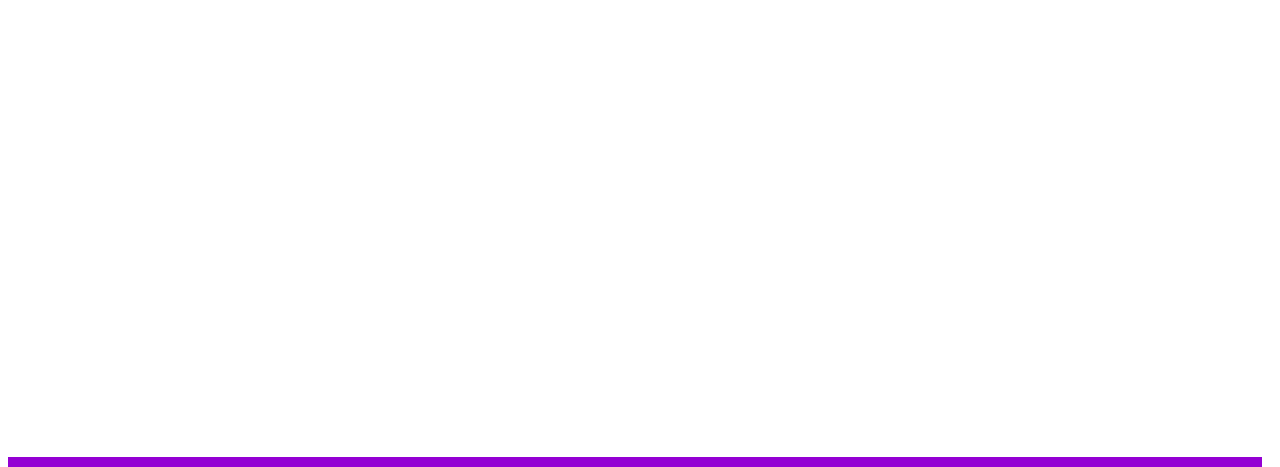
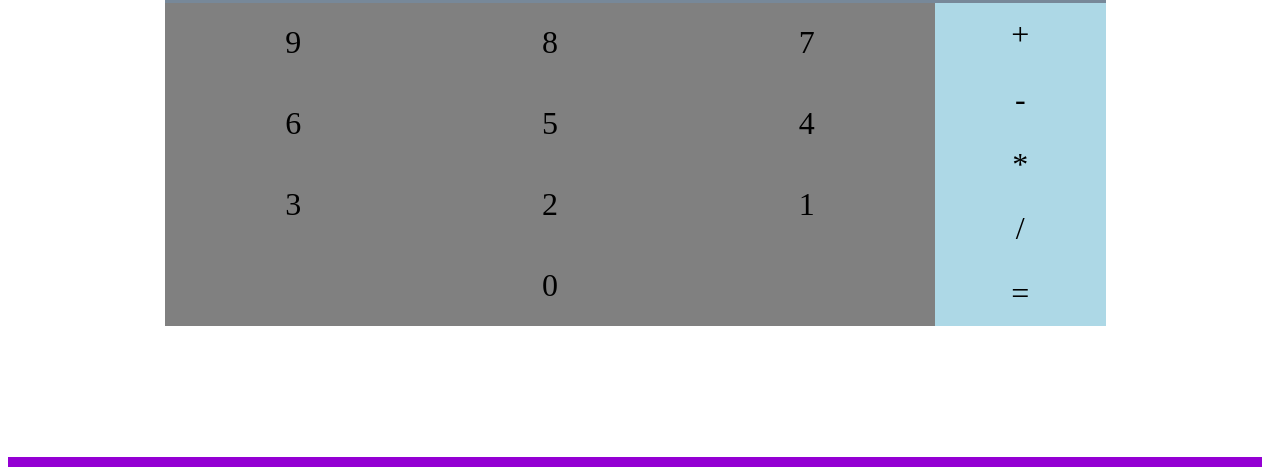
Before and after one commit to siraht/Calculator, a plain HTML site: page index.html in a window 1280 px wide. Shown: the part 263-730 px from the top of the page. Drawn offline with Linux system fonts and the light colour scheme.

Commit message:
Buttons mostly completely added

```diff
--- a/index.html
+++ b/index.html
@@ -22,6 +22,23 @@
 
     <main class="main">
 
+        <div class="calculator">
+            <div class="results">
+
+            </div>
+            <div class="bottomHalf">
+
+                <div class="numberInput">
+
+                </div>
+
+                <div class="operators">
+
+                </div>
+
+            </div>
+        </div>
+
     </main>
 
     <footer class="footer flex row nav">
--- a/main.js
+++ b/main.js
@@ -0,0 +1,45 @@
+// Setting JS DOM selectors
+const body = document.querySelector('.body');
+const main = document.querySelector('.main');
+const calculator = document.querySelector('.calculator');
+const numberInput = document.querySelector('.numberInput');
+const operators = document.querySelector('.operators');
+const results = document.querySelector('.results');
+
+// Evaluation functions
+const add = (num, num2) => {
+    return num + num2;
+}
+const subtract = (num, num2) => {
+    return num - num2;
+}
+const multiply = (num, num2) => {
+    return num * num2;
+}
+const divide = (num, num2) => {
+    return num / num2;
+}
+const operate = (func, num, num2) => {
+    return func(num, num2)
+}
+
+// Create HTMl calculator
+// Create number buttons
+const operatorsArray = ['+', '-', '*', '/', '='];
+for (let i = 0; i < 5; i++) {
+    newDiv = document.createElement('div');
+    newDiv.classList.add('operatorButton');
+    newDiv.textContent = `${operatorsArray[i]}`
+    operators.appendChild(newDiv);
+}
+
+// Create operator buttons
+for (let index = 9; index >= 0; index--) {
+    newDiv = document.createElement('div');
+    newDiv.classList.add('numberButton');
+    newDiv.textContent = `${index}`
+    numberInput.appendChild(newDiv);
+}
+
+
+results.textContent = '183747';
--- a/style.css
+++ b/style.css
@@ -25,7 +25,72 @@
 }
 
 .main {
+    width: 100%;
+    height: 100%;
+    display: flex;
+    flex-direction: column;
+    justify-content: center;
+    align-items: center;
+}
 
+.calculator {
+    width: 75%;
+    height: 60%;
+    background-color: lightblue;
+    display: flex;
+    flex-direction: column;
+}
+
+.results {
+    flex-grow: 2;
+    background-color: lightslategray;
+    display: flex;
+    align-items: center;
+    font-size: 2rem;
+    padding-left: 2rem;
+}
+
+.bottomHalf {
+    flex-grow: 8;
+    display: flex;
+    flex-direction: row;
+}
+
+.numberInput {
+    flex-grow: 8;
+    background-color: grey;
+    display: flex;
+    flex-direction: row;
+    flex-wrap: wrap;
+    justify-content: center;
+    align-items: center;
+}
+
+.numberButton {
+    flex-grow: 8;
+    width: 33%;
+    height: 25%;
+    display: flex;
+    justify-content: center;
+    align-items: center;
+    font-size: 2rem;
+    padding: 0;
+}
+
+.operators {
+    flex-grow: 2;
+    flex-shrink: 2;
+    display: flex;
+    flex-direction: column;
+}
+
+.operatorButton {
+    flex-grow: 1;
+    display: flex;
+    justify-content: center;
+    align-items: center;
+    font-size: 2rem;
+    padding: 0;
 }
 
 .flex {
```
